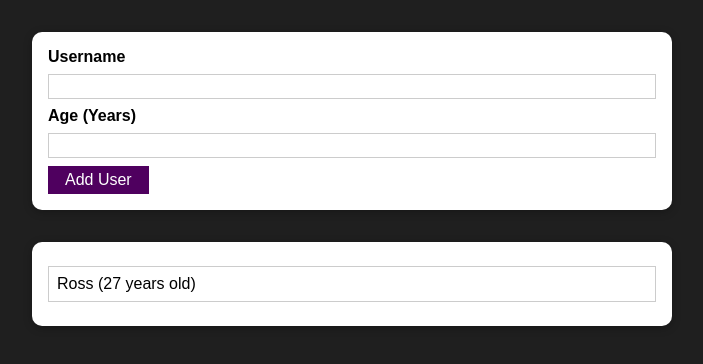
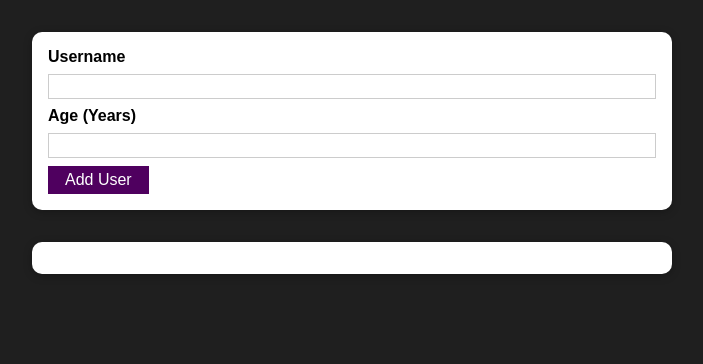
Before and after one commit to RossCr0ss/practice_project, a React (Create React App) app: page / in a window 1280 px wide. Shown: the top 364 px of the page, without its empty margins (288-991 px from the left). Built offline with nearby package versions, Linux system fonts and the light colour scheme.

Commit message:
Managing a List Of Users via State

```diff
--- a/src/App.js
+++ b/src/App.js
@@ -1,12 +1,22 @@
-import React from 'react';
+import React, { useState } from 'react';
 import AddUser from './components/Users/AddUser';
 import UsersList from './components/Users/UsersList';
 
 const App = () => {
+  const [usersList, setUsersList] = useState([]);
+
+  const addUserHandler = (uName, uAge) => {
+    setUsersList((prevUserList) => {
+      return [
+        ...prevUserList,
+        { name: uName, age: uAge, id: Math.random().toString() },
+      ];
+    });
+  };
   return (
     <>
-      <AddUser />
-      <UsersList users={[{ name: 'Ross', age: 27 }]} />
+      <AddUser onAddUser={addUserHandler} />
+      <UsersList users={usersList} />
     </>
   );
 };
--- a/src/components/Users/AddUser.js
+++ b/src/components/Users/AddUser.js
@@ -26,6 +26,7 @@
       return;
     }
 
+    props.onAddUser(enteredUsername, enteredAge);
     console.log(`Username: ${enteredUsername}, Age: ${enteredAge}`);
     setEnteredUsername('');
     setEnteredAge('');
--- a/src/components/Users/UsersList.js
+++ b/src/components/Users/UsersList.js
@@ -7,8 +7,8 @@
   return (
     <Card className={classes.users}>
       <ul>
-        {props.users.map((user, i) => (
-          <li key={i}>
+        {props.users.map((user) => (
+          <li key={user.id}>
             {user.name} ({user.age} years old)
           </li>
         ))}
```
